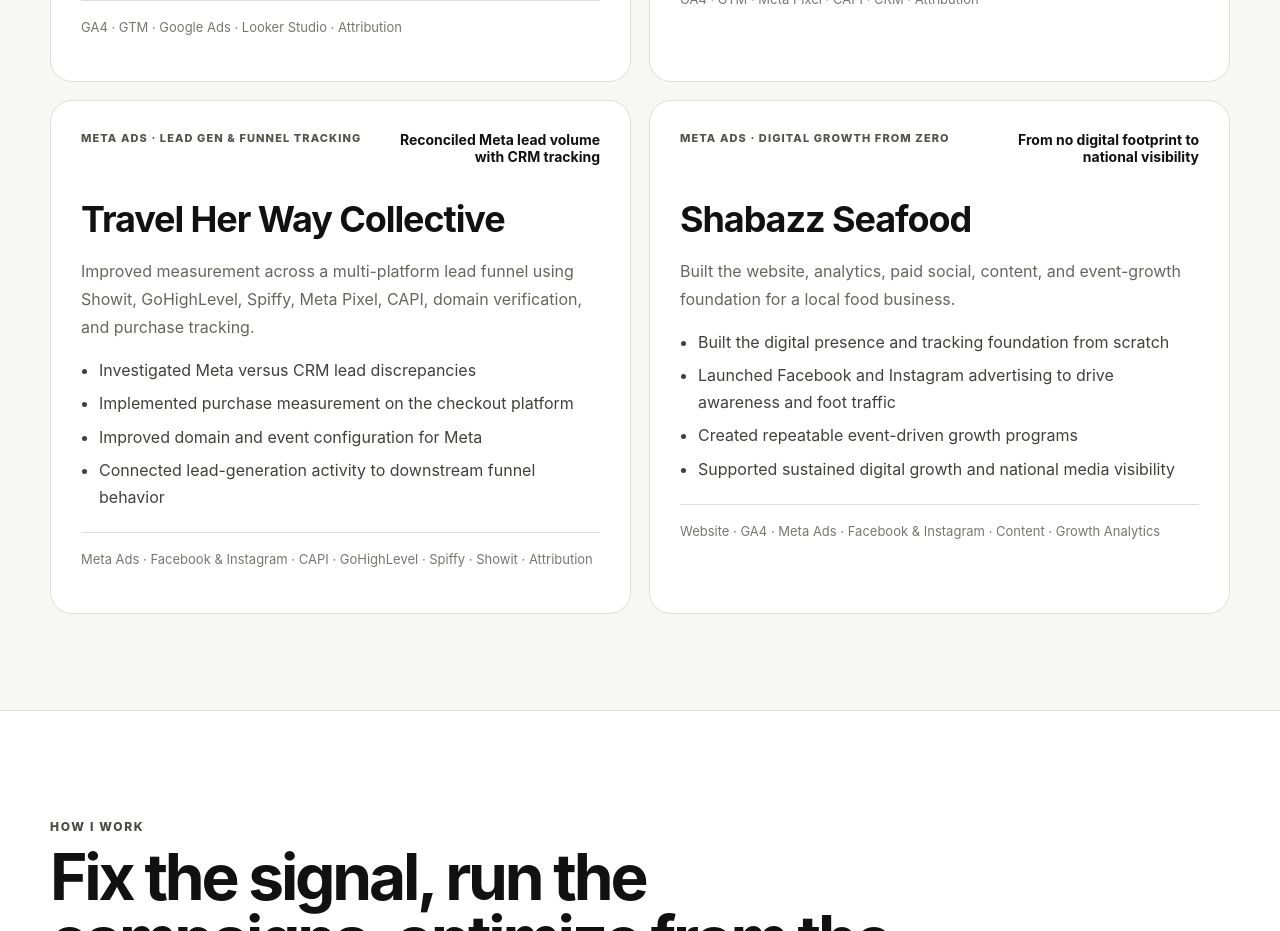
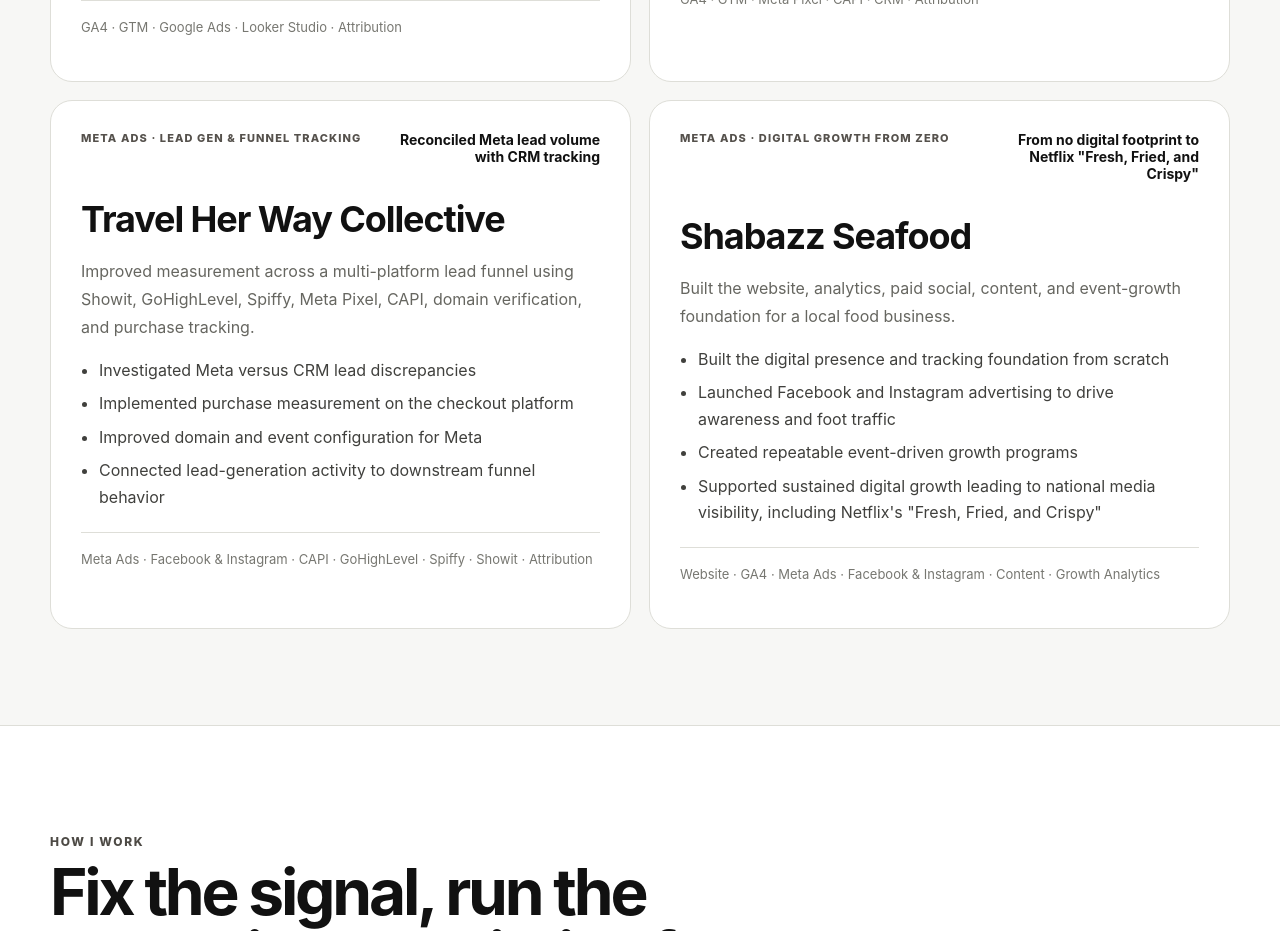
Before and after one commit to kmshabazz/km-company-portfolio, a Next.js app: page / in a window 1280 px wide. Shown: the part 3540-4471 px from the top of the page. Built offline with nearby package versions, Linux system fonts and the light colour scheme.

Commit message:
Update Shabazz Seafood Netflix Fresh Fried and Crispy proof point

```diff
--- a/app/page.tsx
+++ b/app/page.tsx
@@ -93,13 +93,13 @@
   {
     eyebrow: "Meta Ads · Digital Growth From Zero",
     title: "Shabazz Seafood",
-    impact: "From no digital footprint to national visibility",
+    impact: "From no digital footprint to Netflix \"Fresh, Fried, and Crispy\"",
     copy: "Built the website, analytics, paid social, content, and event-growth foundation for a local food business.",
     bullets: [
       "Built the digital presence and tracking foundation from scratch",
       "Launched Facebook and Instagram advertising to drive awareness and foot traffic",
       "Created repeatable event-driven growth programs",
-      "Supported sustained digital growth and national media visibility",
+      "Supported sustained digital growth leading to national media visibility, including Netflix's \"Fresh, Fried, and Crispy\"",
     ],
     stack: "Website · GA4 · Meta Ads · Facebook & Instagram · Content · Growth Analytics",
   },
```
